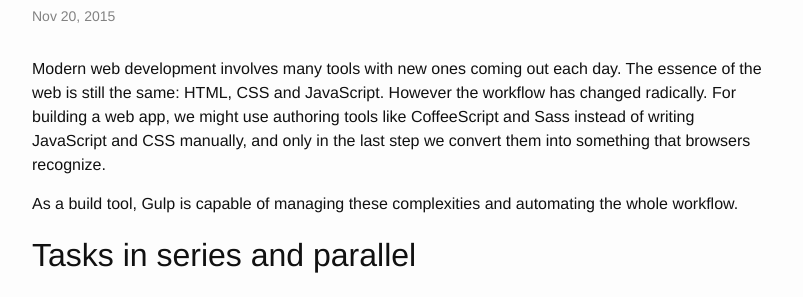
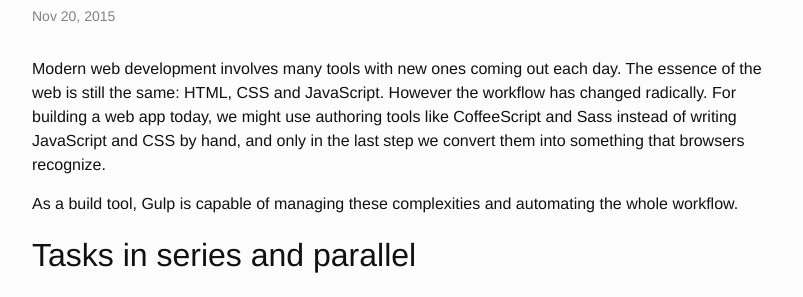
Before and after one commit to gnowoel/gnowoel.github.io, a Jekyll site: the page built from _posts/2015-11-20-running-sequence-of-gulp-tasks.md, in a window 1280 px wide and 900 px high. Shown: the part 138-435 px from the top of the window, without its empty margins (238-1041 px from the left). Built offline with Jekyll 4.4.1, drawn with Linux system fonts in a browser that asks for light colours.

Commit message:
Update "Running sequence of Gulp tasks"

```diff
--- a/_posts/2015-11-20-running-sequence-of-gulp-tasks.md
+++ b/_posts/2015-11-20-running-sequence-of-gulp-tasks.md
@@ -4,7 +4,7 @@
 date:   2015-11-20 12:00:00
 ---
 
-Modern web development involves many tools with new ones coming out each day. The essence of the web is still the same: HTML, CSS and JavaScript. However the workflow has changed radically. For building a web app, we might use authoring tools like CoffeeScript and Sass instead of writing JavaScript and CSS manually, and only in the last step we convert them into something that browsers recognize.
+Modern web development involves many tools with new ones coming out each day. The essence of the web is still the same: HTML, CSS and JavaScript. However the workflow has changed radically. For building a web app today, we might use authoring tools like CoffeeScript and Sass instead of writing JavaScript and CSS by hand, and only in the last step we convert them into something that browsers recognize.
 
 As a build tool, Gulp is capable of managing these complexities and automating the whole workflow.
 
```
